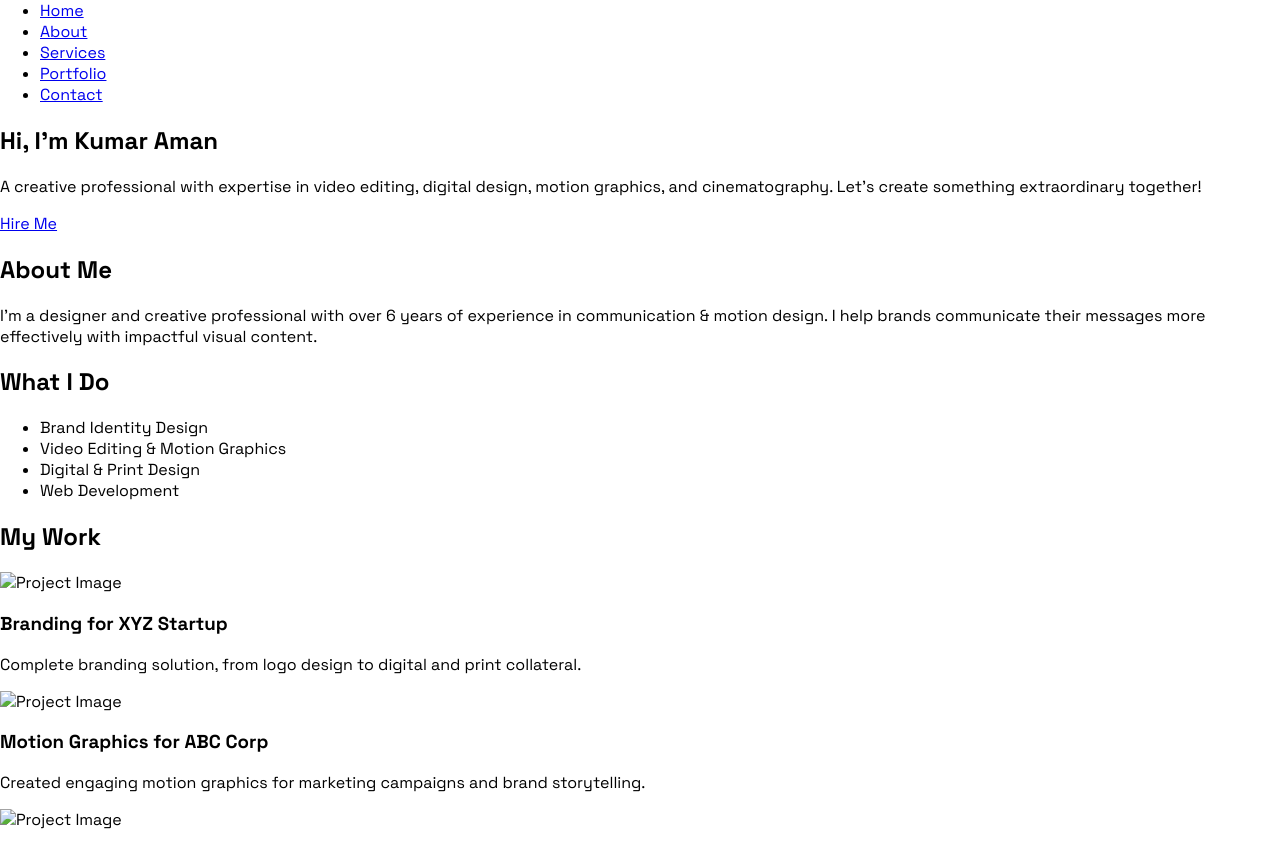
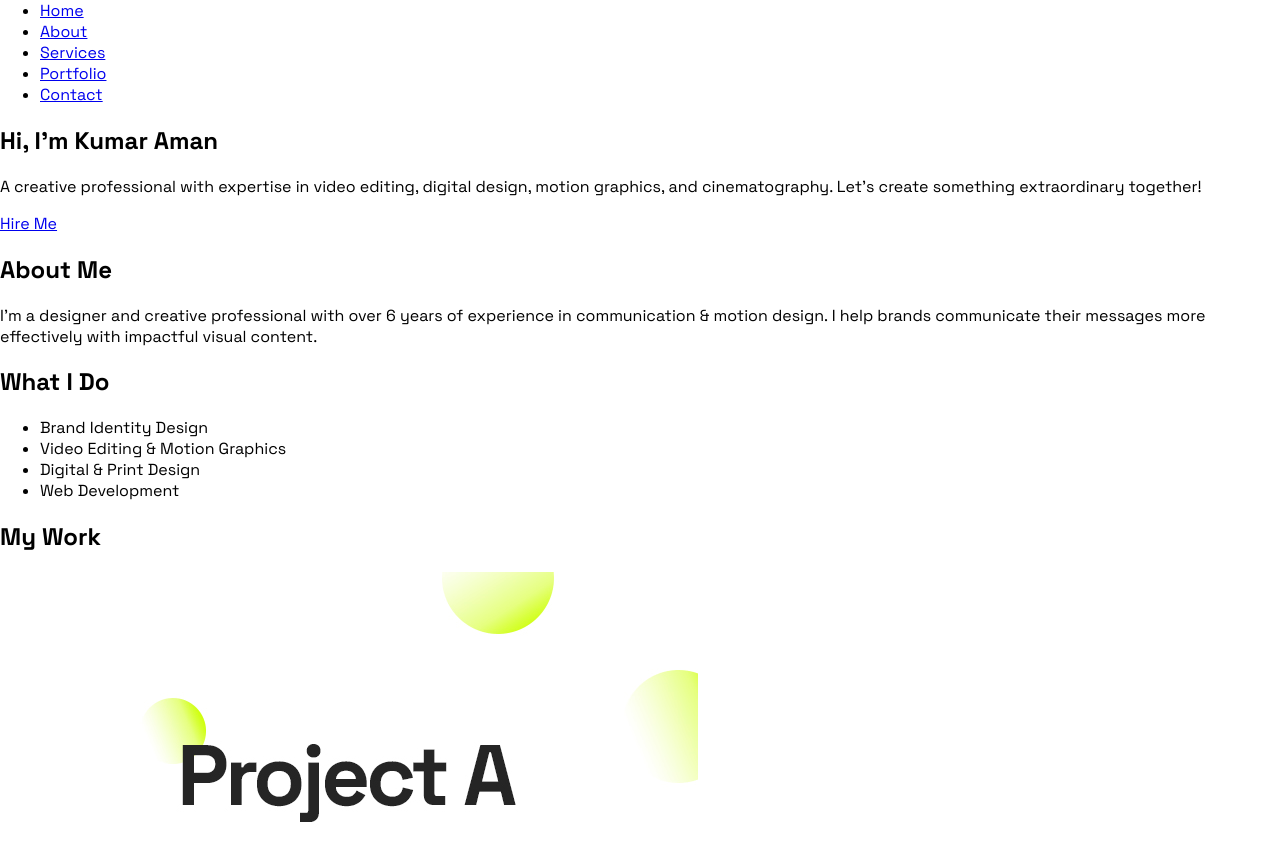
Before and after one commit to madebykraman/krkumar.github.io, a plain HTML site: page index.html in a window 1280 px wide. Shown: the part 83-929 px from the top of the page. Drawn offline with Linux system fonts and the light colour scheme.

Commit message:
index.html

```diff
--- a/index.html
+++ b/index.html
@@ -60,7 +60,7 @@
         <div class="container">
             <h2>My Work</h2>
             <div class="portfolio-item">
-                <img src="assets/portfolio1.jpg" alt="Project Image">
+                <img src="assets/portfolio-image1.jpg" alt="Project Image">
                 <h3>Branding for XYZ Startup</h3>
                 <p>Complete branding solution, from logo design to digital and print collateral.</p>
             </div>
@@ -74,12 +74,12 @@
         <div class="container">
             <!-- Repeat the portfolio items as needed -->
             <div class="portfolio-item">
-                <img src="assets/portfolio2.jpg" alt="Project Image">
+                <img src="assets/portfolio-image2.jpg" alt="Project Image">
                 <h3>Motion Graphics for ABC Corp</h3>
                 <p>Created engaging motion graphics for marketing campaigns and brand storytelling.</p>
             </div>
             <div class="portfolio-item">
-                <img src="assets/portfolio3.jpg" alt="Project Image">
+                <img src="assets/portfolio-image3.jpg" alt="Project Image">
                 <h3>Website Development for E-commerce Store</h3>
                 <p>Developed a responsive and SEO-friendly website to boost online sales and engagement.</p>
             </div>
```
